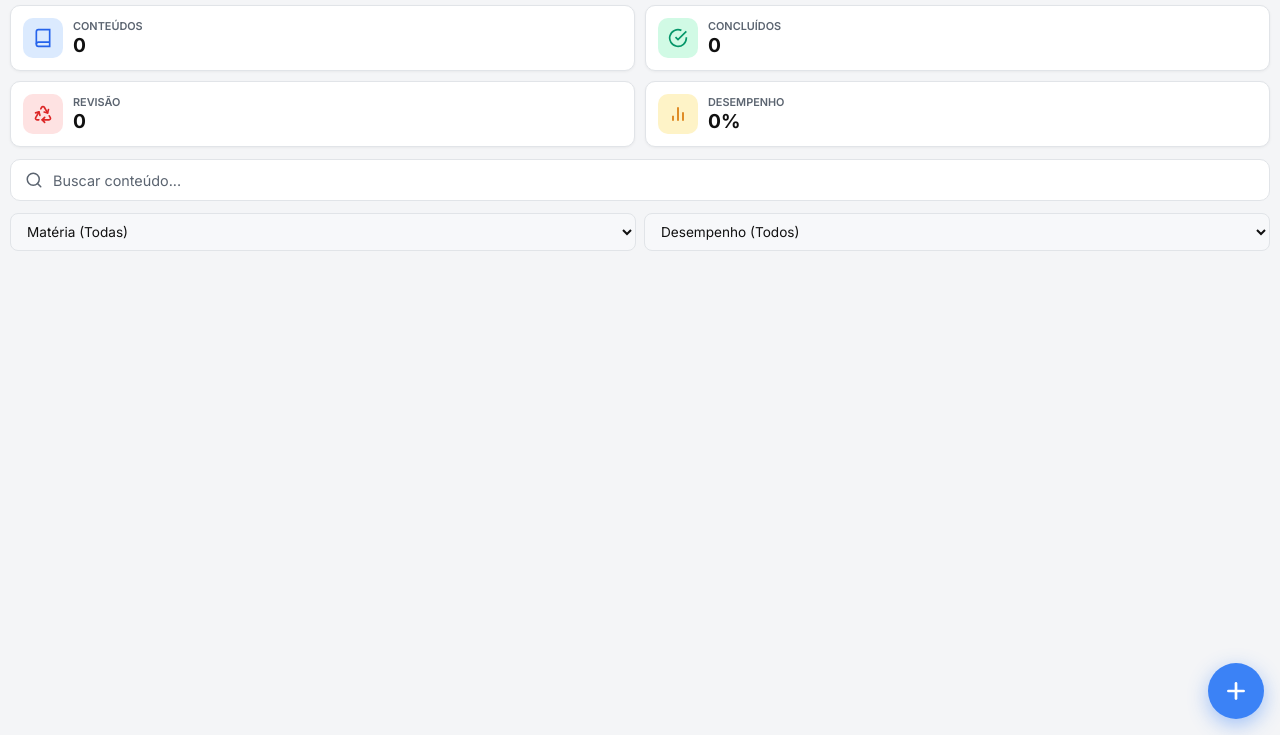
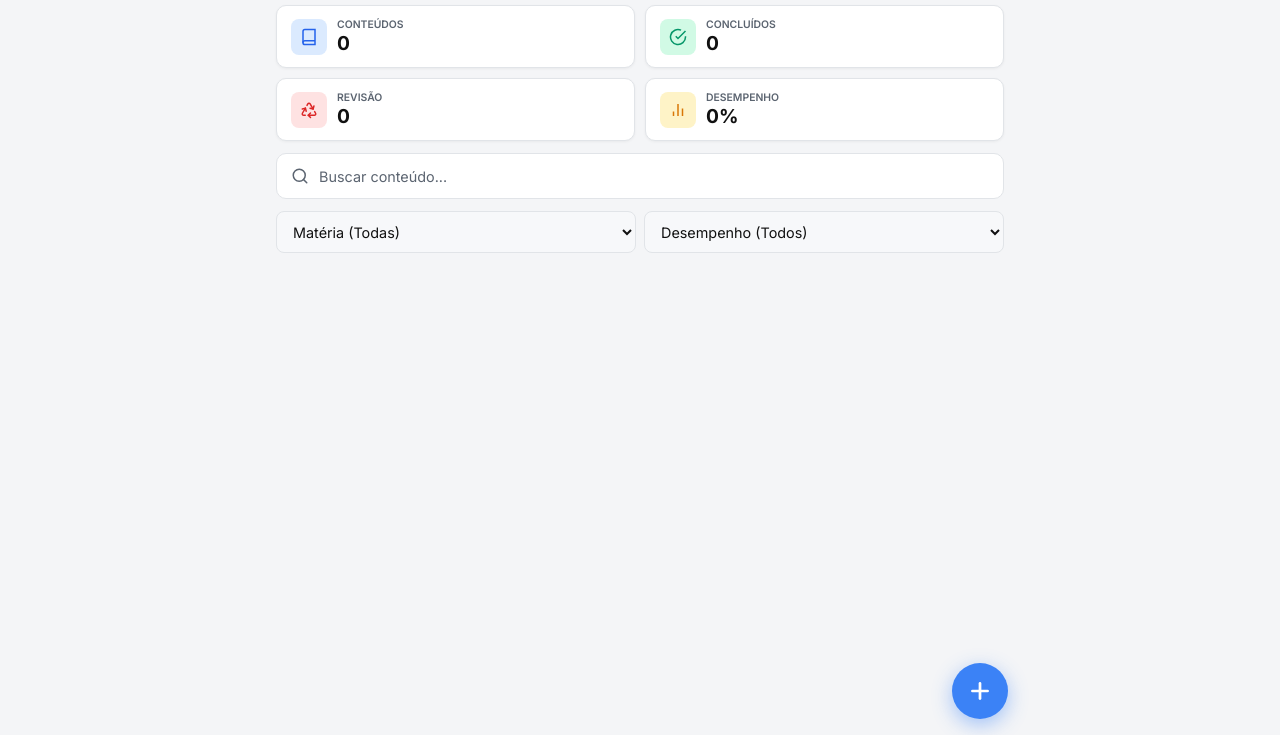
Before and after one commit to MALVSCODE-TECNOLOGIA-E-DESENVOLVIMENTO/jornada-academica, a website: page public/m/index.html in a window 1280 px wide. Shown: the part 65-800 px from the top of the page. Drawn offline with Linux system fonts and the light colour scheme; no server answers; sample sign-in values are in the browser's storage.

Commit message:
Update styles.css

```diff
--- a/public/m/styles.css
+++ b/public/m/styles.css
@@ -6,8 +6,6 @@
     --text-secondary: #5B6470;
     --border-color: #E1E4E8;
     --input-bg: #F7F8FA;
-    --success-color: #22C55E;
-    --danger-color: #EF4444;
     --btn-register: #3B82F6;
     --btn-register-hover: #2563EB;
     --btn-delete: #EF4444;
@@ -18,9 +16,7 @@
 }
 
 * { margin: 0; padding: 0; box-sizing: border-box; }
-
 [hidden] { display: none !important; }
-
 html { min-height: 100%; background: var(--bg-secondary); }
 
 body {
@@ -34,48 +30,68 @@ body {
     overflow-x: hidden;
     display: flex;
     flex-direction: column;
-    gap: 12px;
-    padding: max(10px, env(safe-area-inset-top)) max(10px, env(safe-area-inset-right)) calc(160px + env(safe-area-inset-bottom, 0px)) max(10px, env(safe-area-inset-left));
+    gap: 10px;
+
+    /* ═══════════════════════════════════════════════════════════
+       RESPONSIVO PARA TABLET
+       - Em celulares: ocupa 100% (sem efeito visível)
+       - Em tablets: centraliza com largura máxima confortável
+       ═══════════════════════════════════════════════════════════ */
+    width: 100%;
+    max-width: 768px;
+    margin: 0 auto;
+
+    padding: max(10px, env(safe-area-inset-top)) max(10px, env(safe-area-inset-right)) calc(100px + env(safe-area-inset-bottom, 0px)) max(10px, env(safe-area-inset-left));
 }
 
 button { font-family: inherit; cursor: pointer; border: none; background: none; color: inherit; }
 
-/* Topo */
+/* ─── TOPO ─── */
 .top-bar { display: flex; justify-content: space-between; align-items: center; padding: 4px 0; }
-.system-title { font-size: 1.4rem; font-weight: 700; color: #111; }
+.system-title { font-size: 1.4rem; font-weight: 700; color: var(--text-primary); }
 .btn-icon-logout { width: 40px; height: 40px; display: flex; align-items: center; justify-content: center; background: transparent; border-radius: 8px; color: var(--btn-cancel); }
 .btn-icon-logout svg { width: 24px; height: 24px; }
 
-/* Dashboard */
-.dashboard-grid { display: grid; grid-template-columns: 1fr 1fr; gap: 10px; }
-.stat-card { background: var(--bg-card); padding: 12px; border-radius: 10px; display: flex; align-items: center; gap: 10px; box-shadow: 0 1px 3px rgba(0, 0, 0, 0.05); border: 1px solid var(--border-color); }
-.stat-card.clickable { cursor: pointer; }
+/* ─── DASHBOARD ─── */
+.dashboard-grid { display: grid; grid-template-columns: 1fr 1fr; gap: 8px; }
+.stat-card { background: var(--bg-card); padding: 10px 12px; border-radius: 10px; display: flex; align-items: center; gap: 10px; box-shadow: 0 1px 3px rgba(0, 0, 0, 0.05); border: 1px solid var(--border-color); }
 .stat-card.clickable:active { transform: scale(0.97); }
-.stat-icon { width: 40px; height: 40px; border-radius: 10px; display: flex; align-items: center; justify-content: center; flex-shrink: 0; }
-.stat-icon svg { width: 20px; height: 20px; }
+.stat-icon { width: 36px; height: 36px; border-radius: 8px; display: flex; align-items: center; justify-content: center; flex-shrink: 0; }
+.stat-icon svg { width: 18px; height: 18px; }
 .bg-blue { background: #DBEAFE; color: #2563EB; }
 .bg-green { background: #D1FAE5; color: #059669; }
 .bg-red { background: #FEE2E2; color: #DC2626; }
 .bg-yellow { background: #FEF3C7; color: #D97706; }
 .stat-content { display: flex; flex-direction: column; overflow: hidden; }
-.stat-label { font-size: 0.68rem; color: var(--text-secondary); font-weight: 600; text-transform: uppercase; white-space: nowrap; text-overflow: ellipsis; overflow: hidden; }
-.stat-value { font-size: 1.2rem; font-weight: 700; color: var(--text-primary); }
+.stat-label { font-size: 0.65rem; color: var(--text-secondary); font-weight: 600; text-transform: uppercase; }
+.stat-value { font-size: 1.1rem; font-weight: 700; color: var(--text-primary); }
 
-/* Barra de pesquisa */
-.search-bar { display: flex; align-items: center; gap: 10px; height: 42px; padding: 0 14px; background: var(--bg-card); border: 1px solid var(--border-color); border-radius: 10px; flex-shrink: 0; }
+/* ─── BARRA DE PESQUISA ─── */
+.search-bar {
+    display: flex; align-items: center; gap: 10px; height: 42px; padding: 0 14px;
+    background: var(--bg-card); border: 1px solid var(--border-color); border-radius: 10px; flex-shrink: 0;
+}
 .search-icon { width: 18px; height: 18px; color: var(--text-secondary); flex-shrink: 0; }
 .search-bar input { flex: 1; height: 100%; border: none; outline: none; font-family: inherit; font-size: 0.9rem; color: var(--text-primary); background: transparent; min-width: 0; }
 .search-bar input::placeholder { color: var(--text-secondary); }
 
-/* Filtros */
+/* ─── FILTROS ─── */
 .filters { display: flex; gap: 8px; flex-shrink: 0; }
-.filter-select { flex: 1; height: 38px; padding: 0 12px; border: 1px solid var(--border-color); border-radius: 8px; background: var(--input-bg); color: var(--text-primary); font-family: inherit; font-size: 0.85rem; outline: none; min-width: 0; cursor: pointer; }
+.filter-select {
+    flex: 1; height: 38px; padding: 0 12px; border: 1px solid var(--border-color); border-radius: 8px;
+    background: var(--input-bg); color: var(--text-primary); font-family: inherit; font-size: 0.85rem; outline: none; min-width: 0; cursor: pointer;
+}
 .filter-select:focus { border-color: var(--primary); }
 
-/* Lista (Cards) */
+/* ─── LISTA DE CARDS ─── */
 .list { display: flex; flex-direction: column; gap: 10px; width: 100%; }
-.list-card { display: flex; flex-direction: column; background: var(--bg-card); border: 1px solid var(--border-color); border-radius: 10px; box-shadow: 0 1px 3px rgba(0, 0, 0, 0.05); padding: 12px 14px; gap: 10px; width: 100%; min-width: 0; border-left: 4px solid var(--primary); }
-.list-card.row-otimo { background-color: #D1FAE5; border-left-color: #059669; }
+.study-card {
+    display: flex; flex-direction: column; background: var(--bg-card); border: 1px solid var(--border-color);
+    border-radius: 10px; box-shadow: 0 1px 3px rgba(0, 0, 0, 0.05); padding: 12px 14px; gap: 10px; width: 100%; min-width: 0;
+    border-left: 4px solid var(--primary);
+}
+.study-card.row-otimo { background-color: #D1FAE5; border-left-color: #059669; border-color: #059669; }
+
 .card-top { display: flex; align-items: center; justify-content: space-between; gap: 8px; width: 100%; }
 .card-title { font-size: 0.95rem; font-weight: 700; color: var(--text-primary); line-height: 1.25; overflow-wrap: anywhere; word-break: break-word; }
 
@@ -95,20 +111,30 @@ button { font-family: inherit; cursor: pointer; border: none; background: none;
 .card-actions .action-btn.edit { background: var(--btn-edit); }
 .card-actions .action-btn.delete { background: var(--btn-delete); }
 
-/* Empty State */
+/* ─── EMPTY STATE ─── */
 .empty-state { display: flex; flex-direction: column; align-items: center; justify-content: center; padding: 60px 24px; text-align: center; color: var(--text-secondary); }
 .empty-icon { font-size: 3rem; margin-bottom: 12px; opacity: 0.5; }
 .empty-title { font-size: 1rem; font-weight: 600; color: var(--text-primary); margin-bottom: 4px; }
 .empty-desc { font-size: 0.85rem; }
 
-/* FAB Group */
-.fab-group { position: fixed; right: calc(16px + env(safe-area-inset-right, 0px)); bottom: calc(16px + env(safe-area-inset-bottom, 0px)); display: flex; flex-direction: column; align-items: flex-end; gap: 10px; z-index: 50; }
-.icons-row { display: flex; flex-direction: row; align-items: center; gap: 8px; }
-.fab-register { width: 56px; height: 56px; border-radius: 50%; background: var(--btn-register); color: #fff; display: flex; align-items: center; justify-content: center; box-shadow: 0 6px 20px rgba(59, 130, 246, 0.45); transition: background 0.15s ease, transform 0.1s ease, box-shadow 0.15s ease; }
+/* ─── FAB ─── */
+/* A fórmula abaixo alinha o FAB exatamente 16px à direita do container,
+   funcionando tanto em celular (100% largura) quanto em tablet (max 768px centralizado) */
+.fab-group {
+    position: fixed;
+    right: calc(50% - min(50%, 384px) + 16px);
+    bottom: calc(16px + env(safe-area-inset-bottom, 0px));
+    display: flex; flex-direction: column; align-items: flex-end; gap: 10px; z-index: 50;
+}
+.fab-register {
+    width: 56px; height: 56px; border-radius: 50%; background: var(--btn-register); color: #fff;
+    display: flex; align-items: center; justify-content: center; box-shadow: 0 6px 20px rgba(59, 130, 246, 0.45);
+    transition: background 0.15s ease, transform 0.1s ease, box-shadow 0.15s ease;
+}
 .fab-register:active { background: var(--btn-register-hover); transform: scale(0.94); box-shadow: 0 3px 12px rgba(59, 130, 246, 0.35); }
 .fab-register svg { width: 26px; height: 26px; flex-shrink: 0; }
 
-/* Modal */
+/* ─── MODAL ─── */
 .modal { position: fixed; inset: 0; background: rgba(0, 0, 0, 0.6); backdrop-filter: blur(6px); -webkit-backdrop-filter: blur(6px); display: none; align-items: center; justify-content: center; z-index: 10000; padding: 16px; }
 .modal.show { display: flex; animation: modalFade 0.2s ease; }
 @keyframes modalFade { from { opacity: 0; } to { opacity: 1; } }
@@ -143,3 +169,20 @@ button { font-family: inherit; cursor: pointer; border: none; background: none;
 .table-revisao th, .table-revisao td { padding: 10px; text-align: left; border-bottom: 1px solid var(--border-color); }
 .table-revisao th { background: #F9FAFB; color: #111; font-weight: 600; }
 .table-revisao tr:last-child td { border-bottom: none; }
+
+/* ═══════════════════════════════════════════════════════════
+   AJUSTE FINO EXTRA PARA TABLET (>= 600px)
+   - Fontes e espaçamentos um pouco maiores para telas maiores
+   ═══════════════════════════════════════════════════════════ */
+@media (min-width: 600px) {
+    body { gap: 12px; padding-left: 20px; padding-right: 20px; }
+    .system-title { font-size: 1.5rem; }
+    .dashboard-grid { gap: 10px; }
+    .stat-card { padding: 12px 14px; }
+    .stat-value { font-size: 1.2rem; }
+    .search-bar { height: 46px; }
+    .filter-select { height: 42px; font-size: 0.9rem; }
+    .study-card { padding: 14px 16px; }
+    .card-title { font-size: 1rem; }
+    .card-actions .action-btn { height: 38px; font-size: 0.82rem; }
+}
```
